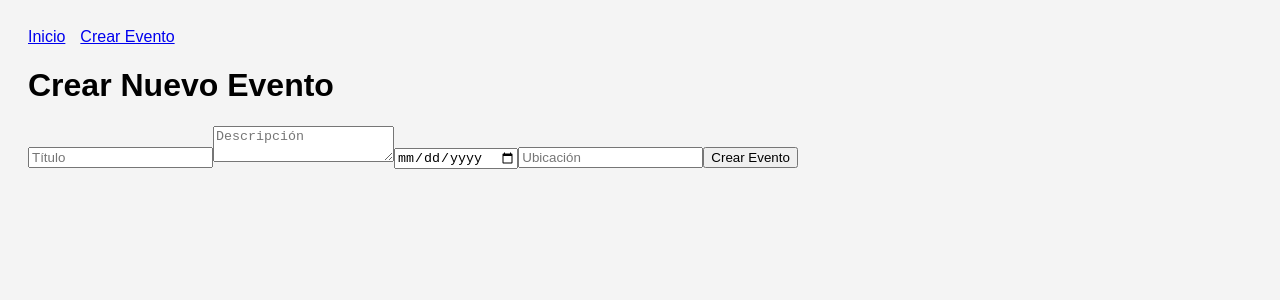
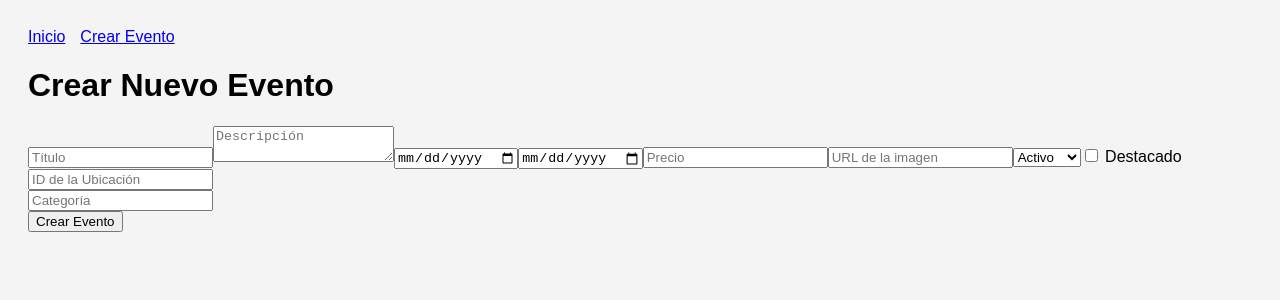
Before and after one commit to juampibarroso/Eventour, a React (Vite) app in the folder eventour-frontend/: page /create-event in a window 1280 px wide. Shown: the top 300 px of the page. Built offline with nearby package versions, Linux system fonts and the light colour scheme.

Commit message:
Primeras pruebas de persistencia, funciona

```diff
--- a/eventour-frontend/src/components/EventForm.jsx
+++ b/eventour-frontend/src/components/EventForm.jsx
@@ -4,28 +4,67 @@ import { createEvent } from "../services/Api.js";
 function EventForm() {
   const [formData, setFormData] = useState({
     titulo: "",
-    description: "",
-    date: "",
-    location: ""
+    descripcion: "",
+    fechaInicio: "",
+    fechaFin: "",
+    precio: "",
+    imagen: "",
+    estado: "ACTIVO", // Estado predeterminado
+    destacado: false, // Opción por defecto
+    ubicacionId: "", // Este campo es obligatorio en el backend
+    categoriaEvento: "" // Este campo también es obligatorio
   });
 
   const handleChange = (e) => {
-    setFormData({ ...formData, [e.target.name]: e.target.value });
+    const { name, value, type, checked } = e.target;
+    setFormData({
+      ...formData,
+      [name]: type === "checkbox" ? checked : value
+    });
   };
 
   const handleSubmit = async (e) => {
     e.preventDefault();
-    await createEvent(formData);
-    alert("Evento creado con éxito");
-    setFormData({ title: "", description: "", date: "", location: "" });
+    try {
+      await createEvent(formData);
+      alert("Evento creado con éxito");
+      setFormData({
+        titulo: "",
+        descripcion: "",
+        fechaInicio: "",
+        fechaFin: "",
+        precio: "",
+        imagen: "",
+        estado: "ACTIVO",
+        destacado: false,
+        ubicacionId: "",
+        categoriaEvento: ""
+      });
+    } catch (error) {
+      console.error("Error al crear evento:", error);
+      alert("Hubo un error al crear el evento");
+    }
   };
 
   return (
     <form onSubmit={handleSubmit}>
-      <input type="text" name="title" placeholder="Título" value={formData.title} onChange={handleChange} required />
-      <textarea name="description" placeholder="Descripción" value={formData.description} onChange={handleChange} required />
-      <input type="date" name="date" value={formData.date} onChange={handleChange} required />
-      <input type="text" name="location" placeholder="Ubicación" value={formData.location} onChange={handleChange} required />
+      <input type="text" name="titulo" placeholder="Título" value={formData.titulo} onChange={handleChange} required />
+      <textarea name="descripcion" placeholder="Descripción" value={formData.descripcion} onChange={handleChange} required />
+      <input type="date" name="fechaInicio" value={formData.fechaInicio} onChange={handleChange} required />
+      <input type="date" name="fechaFin" value={formData.fechaFin} onChange={handleChange} required />
+      <input type="number" name="precio" placeholder="Precio" value={formData.precio} onChange={handleChange} />
+      <input type="text" name="imagen" placeholder="URL de la imagen" value={formData.imagen} onChange={handleChange} />
+      <select name="estado" value={formData.estado} onChange={handleChange}>
+        <option value="ACTIVO">Activo</option>
+        <option value="INACTIVO">Inactivo</option>
+      </select>
+      <input type="checkbox" name="destacado" checked={formData.destacado} onChange={handleChange} /> Destacado
+      <div>
+        <input type="text" name="ubicacionId" placeholder="ID de la Ubicación" value={formData.ubicacionId} onChange={handleChange} required />
+      </div>
+      <div>
+        <input type="text" name="categoriaEvento" placeholder="Categoría" value={formData.categoriaEvento} onChange={handleChange} required />
+      </div>
       <button type="submit">Crear Evento</button>
     </form>
   );
--- a/eventour-frontend/src/services/Api.js
+++ b/eventour-frontend/src/services/Api.js
@@ -1,4 +1,4 @@
-const API_URL = "http://localhost:5000/events"; // Ajusta la URL según el backend
+const API_URL = "http://localhost:8080/api/eventos"; // Ajusta la URL según el backend
 
 export async function getEvents() {
   const response = await fetch(API_URL);
```
Also changed, not shown: 1 other file (tests, documents, lock files or other folders).
